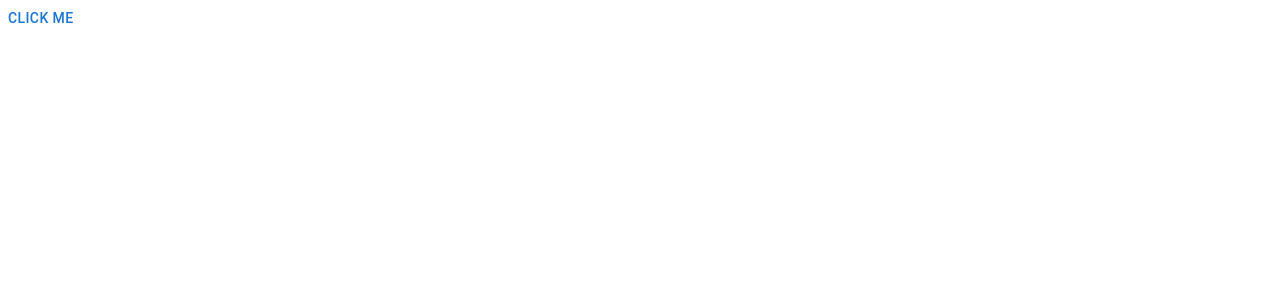
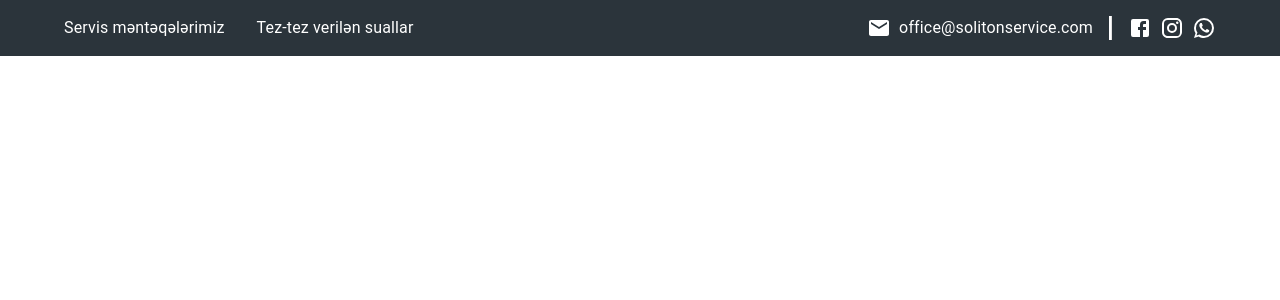
Before and after one commit to abbbsovaaa/React-first, a React (Create React App) app in the folder react/react task 1/: page /elaqeler in a window 1280 px wide. Shown: the top 300 px of the page. Built offline with nearby package versions, Linux system fonts and the light colour scheme.

Commit message:
add Elaqeler

```diff
--- a/react/react task 1/package.json
+++ b/react/react task 1/package.json
@@ -5,6 +5,7 @@
   "dependencies": {
     "@emotion/react": "^11.10.6",
     "@emotion/styled": "^11.10.6",
+    "@mui/icons-material": "^5.11.9",
     "@mui/material": "^5.11.10",
     "axios": "^1.3.0",
     "cra-template": "1.2.0",
--- a/react/react task 1/src/pages/Elaqeler/index.jsx
+++ b/react/react task 1/src/pages/Elaqeler/index.jsx
@@ -1,14 +1,51 @@
-import { Button } from "@mui/material";
+import { Divider, Typography } from "@mui/material";
+import { Box, Container, Stack } from "@mui/system";
+import EmailIcon from '@mui/icons-material/Email';
+import FacebookIcon from '@mui/icons-material/Facebook';
+import InstagramIcon from '@mui/icons-material/Instagram';
+import WhatsAppIcon from '@mui/icons-material/WhatsApp';
 
 
 const Elaqeler = () => {
-return(
-    <>
-  <div>
-    <Button>click me </Button>
-  </div>
-    </>
-)
+  return (
+      <Box
+          sx={{
+              backgroundColor: '#2B343B',
+              '&  p': {
+                  color: 'white'
+              },
+              '& *': {
+                  color: 'white',
+                  textDecoration: 'none'
+              },
+          }}
+      >
+          <Container maxWidth="lg">
+              <Stack
+                  direction={{ xs: 'column', md: "row" }}
+                  justifyContent="space-between"
+                  alignItems='center'
+                  py={2}>
+                  <Stack direction="row" gap={4} mb={{ xs: 1, md: 0 }}>
+                      <Typography component="a" href="https://google.com">Servis məntəqələrimiz</Typography>
+                      <Typography component="a" href="https://google.com">Tez-tez verilən suallar</Typography>
+                  </Stack>
+                  <Stack direction="row" gap={2} flexWrap="wrap">
+                      <Stack direction="row" gap={1}>
+                          <EmailIcon />
+                          <Typography> office@solitonservice.com</Typography>
+                      </Stack>
+                      <Divider sx={{ bgcolor: 'white', width: 2 }} orientation="vertical" flexItem />
+                      <Stack direction="row" gap={1}>
+                          <FacebookIcon />
+                          <InstagramIcon />
+                          <WhatsAppIcon />
+                      </Stack>
+                  </Stack>
+              </Stack>
+          </Container>
+      </Box>
+  )
 }
 
 export default Elaqeler;
```
Also changed, not shown: 1 other file (tests, documents, lock files or other folders).
